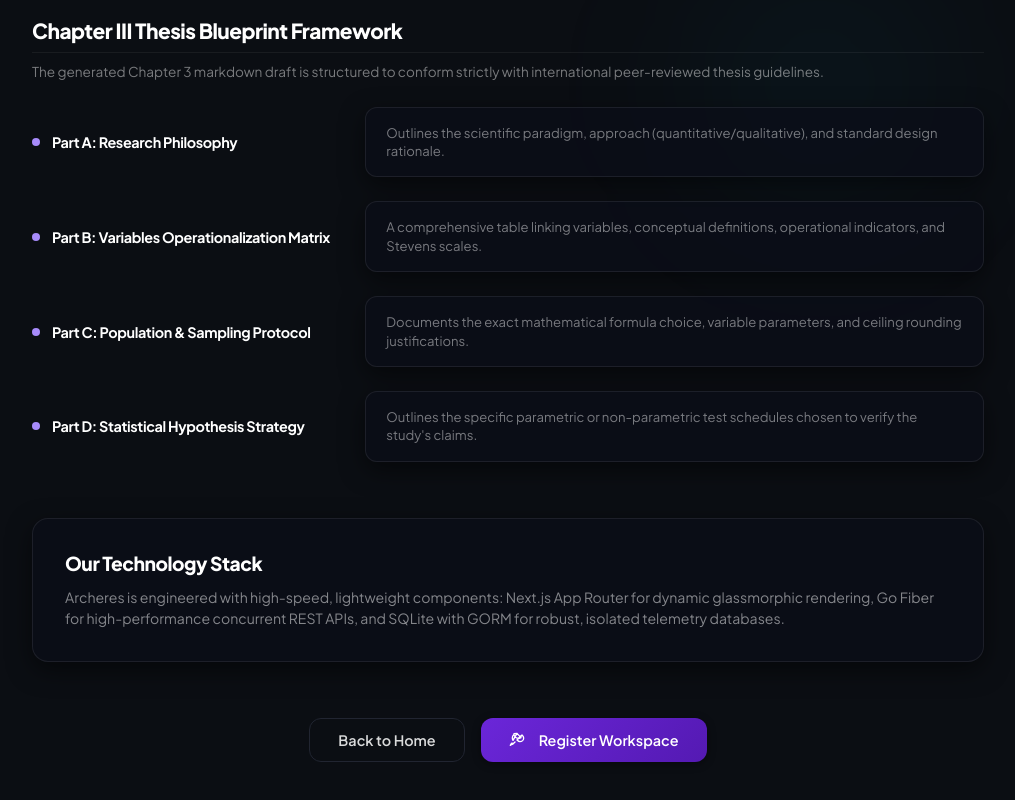
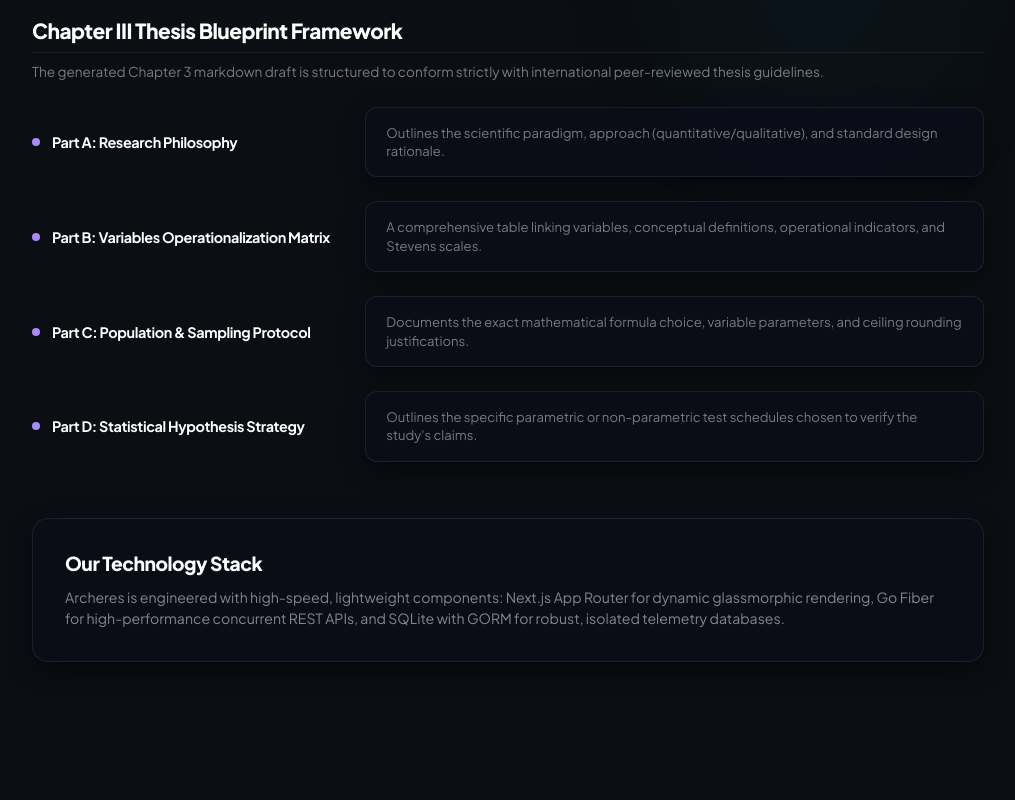
Before and after one commit to alexmaisa/archeres, a Next.js app in the folder web/: page /about in a window 1280 px wide. Shown: the part 5038-5838 px from the top of the page, without its empty margins (132-1147 px from the left). After the commit the page ends 5812 px from the top, so only its background shows below. Built offline with nearby package versions, Linux system fonts and the light colour scheme.

Commit message:
style: clean about page buttons and add active session header check

```diff
--- a/web/src/app/about/page.tsx
+++ b/web/src/app/about/page.tsx
@@ -98,11 +98,22 @@ export default function AboutPage() {
   const [mounted, setMounted] = useState<boolean>(false);
   const [isMobile, setIsMobile] = useState<boolean>(false);
   const [windowWidth, setWindowWidth] = useState<number>(1200);
+  const [isLoggedIn, setIsLoggedIn] = useState<boolean>(false);
 
   useEffect(() => {
     setMounted(true);
     setIsMobile(window.innerWidth <= 768);
     setWindowWidth(window.innerWidth);
+
+    const savedUser = localStorage.getItem("user");
+    if (savedUser) {
+      try {
+        const parsed = JSON.parse(savedUser);
+        if (parsed && parsed.email) {
+          setIsLoggedIn(true);
+        }
+      } catch (e) {}
+    }
 
     const handleResize = () => {
       setIsMobile(window.innerWidth <= 768);
@@ -618,9 +629,23 @@ export default function AboutPage() {
             </button>
           </div>
 
-          <button onClick={() => router.push("/auth/login")} style={styles.signInHeaderBtn}>
-            {t("auth.submitLogin")}
-          </button>
+          {isLoggedIn ? (
+            <button
+              onClick={() => router.push("/user/dashboard")}
+              className="btn btn-primary"
+              style={{
+                padding: isMobile ? "0.4rem 0.75rem" : "0.5rem 1rem",
+                fontSize: isMobile ? "0.75rem" : "0.85rem",
+                whiteSpace: "nowrap"
+              }}
+            >
+              {isMobile ? "Workspace" : (currentLang === "id" ? "Ke Workspace" : "Go to Workspace")}
+            </button>
+          ) : (
+            <button onClick={() => router.push("/auth/login")} style={styles.signInHeaderBtn}>
+              {t("auth.submitLogin")}
+            </button>
+          )}
         </div>
       </header>
 
@@ -850,24 +875,7 @@ export default function AboutPage() {
           <p style={{ fontSize: "0.88rem", color: "rgba(255,255,255,0.5)", lineHeight: 1.5 }}>{copy.stackDesc}</p>
         </section>
 
-        {/* Section 5: Dynamic CTA buttons group */}
-        <section style={{ display: "flex", gap: "1rem", justifyContent: "center", width: "100%" }}>
-          <button
-            onClick={() => router.push("/")}
-            className="btn btn-outline"
-            style={{ padding: "0.75rem 1.75rem", fontSize: "0.9rem" }}
-          >
-            {copy.ctaBack}
-          </button>
-          <button
-            onClick={() => router.push("/auth/register")}
-            className="btn btn-primary"
-            style={{ padding: "0.75rem 1.75rem", fontSize: "0.9rem" }}
-          >
-            <IconRocket size={16} style={{ marginRight: "6px", verticalAlign: "middle" }} />
-            {copy.ctaRegister}
-          </button>
-        </section>
+
 
       </main>
 
```
